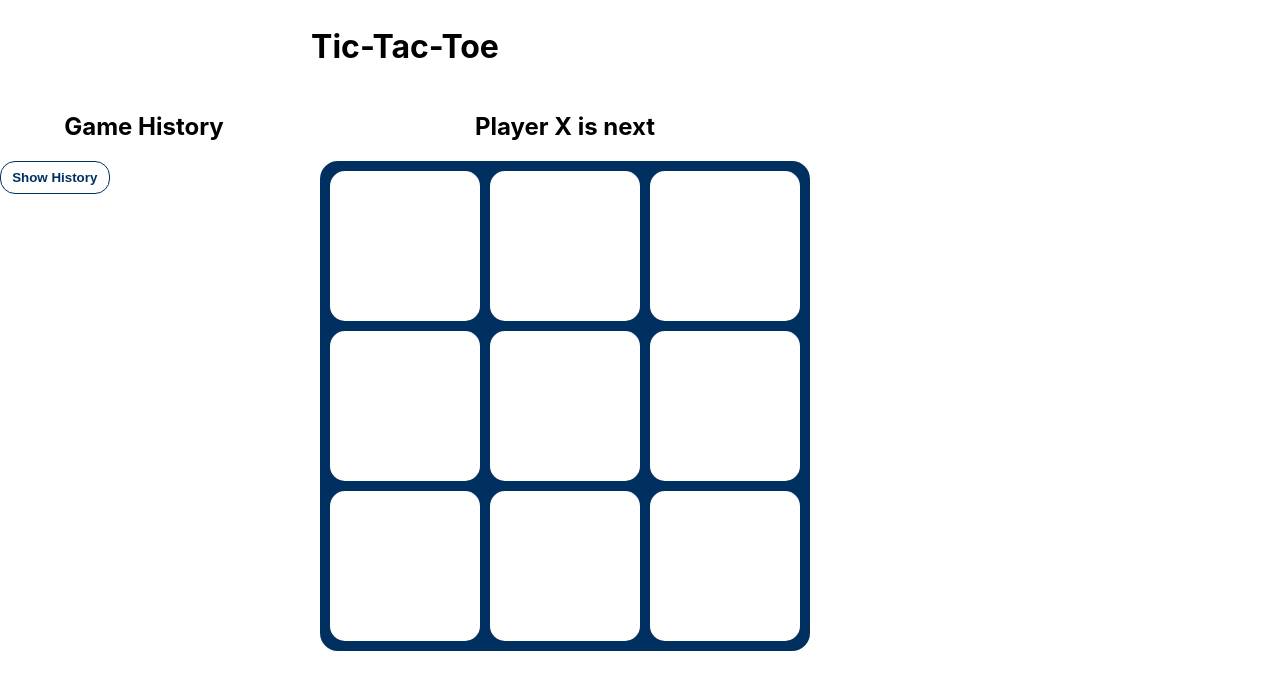
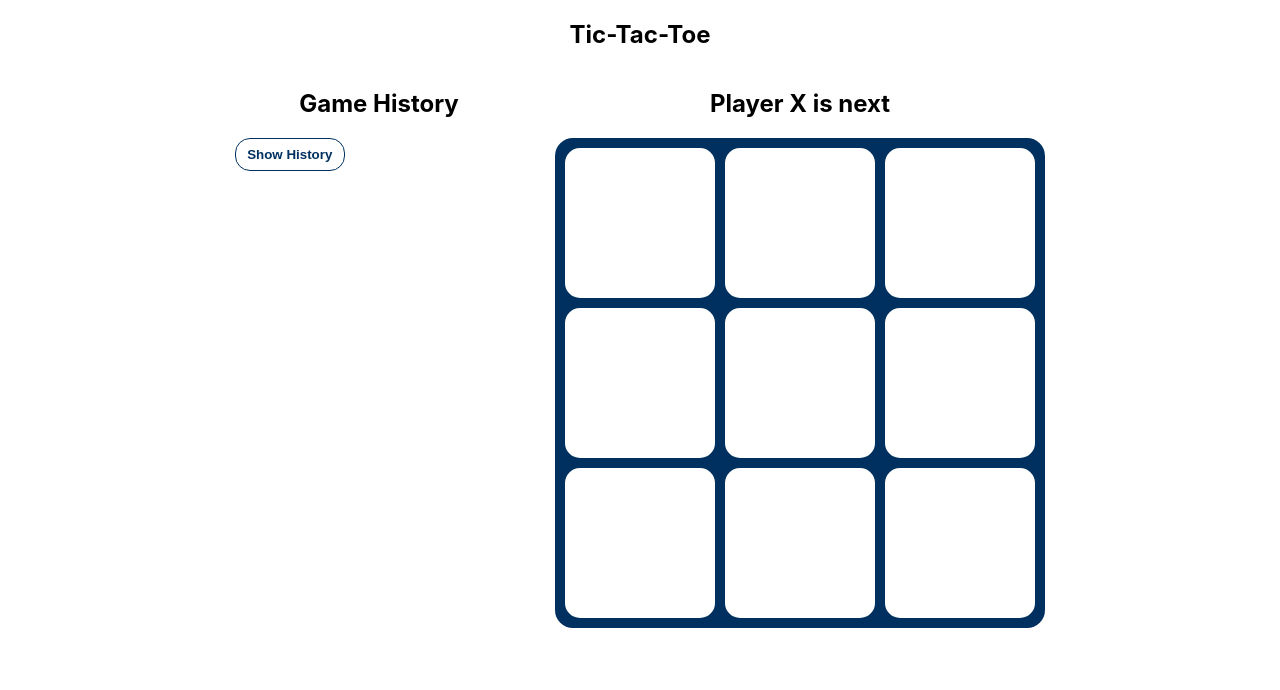
Before and after one commit to AmielCyber/tdd-tic-tac-toe, a React (Create React App) app: page / in a window 1280 px wide. Shown: the top 690 px of the page. Built offline with nearby package versions, Linux system fonts and the light colour scheme.

Commit message:
Made the game to be center of the page.

```diff
--- a/src/Game.module.css
+++ b/src/Game.module.css
@@ -1,14 +1,13 @@
+.app {
+  display: flex;
+  flex-direction: column;
+  max-width: fit-content;
+  margin: auto;
+}
 .game {
   display: flex;
   gap: 2rem;
 }
-.app {
-  display: flex;
-  flex-direction: column;
-  max-width: fit-content;
-}
 .title {
   text-align: center;
-  align-content: center;
-  font-size: 2rem;
 }
```
